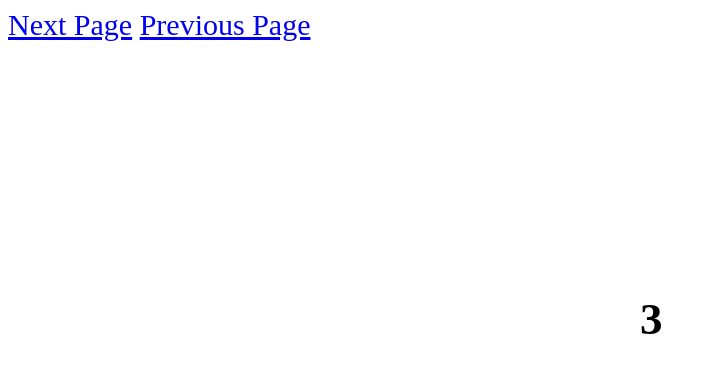
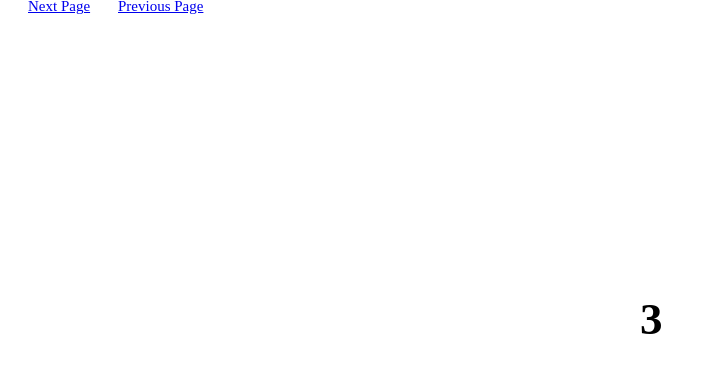
Before and after one commit to nataliebsmith/Scroll-Charette, a plain HTML site: page index4.html in a window 1280 px wide. Shown: the top 372 px of the page, without its empty margins (0-716 px from the left). Drawn offline with nearby package versions, Linux system fonts and the light colour scheme.

Commit message:
second commit

```diff
--- a/index4.html
+++ b/index4.html
@@ -5,9 +5,9 @@
     <meta name="viewport" content="width=device-width, initial-scale=1.0">
     <link rel="stylesheet" href="style4.css">
     <a href="https://greensock.com/scrolltrigger"></a>
-    <a class="button" href="index5.html">Next Page</a>
+    <a class="next" href="index5.html">Next Page</a>
     <title>Scroll Charrette Starter Pg4</title>
-    <a href="index3.html">Previous Page</a>
+    <a class = "back" href="index3.html">Previous Page</a>
 </head>
 <body>
 <section class="first panel">
--- a/style.css
+++ b/style.css
@@ -32,3 +32,8 @@ html {
   /* align-items: stretch; */
   justify-content: center;
 }
+
+a{
+  color:white;
+  margin-left:20px;
+}
--- a/style2.css
+++ b/style2.css
@@ -38,7 +38,7 @@
   }
 
   img{
-    max-width:1000px;
+    max-width:1450px;
     position:absolute;
     margin-top:0px;
     /* max-height: 1500px; */
@@ -49,3 +49,8 @@
   .button{
     position:fixed;
   } */
+
+a{
+    color:black;
+    margin-right:20px;
+}
--- a/style3.css
+++ b/style3.css
@@ -111,3 +111,8 @@
   /* .button{
     position:fixed;
   } */
+
+  a{
+    margin-left:20px;
+    color:white;
+  }
--- a/style4.css
+++ b/style4.css
@@ -31,6 +31,23 @@
     width:100%;
   }
 
+  a{
+    margin-right:20px;
+    font-size:15px;
+    font-weight:auto;
+    z-index:1;
+    margin-top:-10px;
+  }
+
+  .next{
+    position:fixed;
+  }
+
+  .back{
+    position:fixed;
+    margin-left:90px;
+  }
+
   /* .button{
     position:fixed;
   } */
--- a/style5.css
+++ b/style5.css
@@ -28,3 +28,8 @@ h1{
 .fourth{
     background-color:green;
 }
+
+a{
+    margin-right:20px;
+    font-size:15px;
+}
--- a/style6.css
+++ b/style6.css
@@ -11,3 +11,7 @@ body{
     height:40px;
     background-color: black;
 }
+
+a{
+    margin-right:20px;
+}
--- a/style7.css
+++ b/style7.css
@@ -1,6 +1,6 @@
 body{
     width:auto;
-    height:2600px;
+    height:1200px;
     background-color: black;
 }
 
@@ -21,23 +21,27 @@ body{
     margin-left:50px;
 }
 
-#secondcirc{
-    /* margin-top:500px; */
-    margin-left:300px;
+a{
+    color:white;
+    margin-right:20px;
 }
 
-#thirdcirc{
-    /* margin-top:800px; */
+ /* #secondcirc{
+    margin-left:300px;
+} */
+
+/* #thirdcirc{
     margin-left:400px;
     margin-bottom:600px;
-}
+}   */
+
 
 #firstrec{
     top:200px;
     left:50px;
 }
 
-#secondrec{
+/* #secondrec{
     margin-top:600px;
     margin-left:250px;
 }
@@ -45,4 +49,4 @@ body{
 #thirdrec{
     margin-top:900px;
     margin-left:350px;
-}
+} */
--- a/style8.css
+++ b/style8.css
@@ -1,6 +1,6 @@
 body{
     background-color:black;
-    height:2000px;
+    height:1300px;
 }
 
 .circ{
@@ -20,3 +20,8 @@ body{
     margin-left:700px;
     /* margin-top:300px; */
 }
+
+a{
+    color:white;
+    margin-left:20px;
+}
```
Also changed, not shown: index7.html (+2 -2 lines), page2.js (+1 -13 lines).
